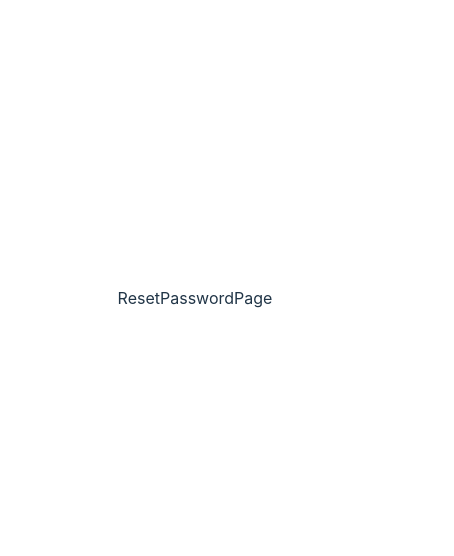
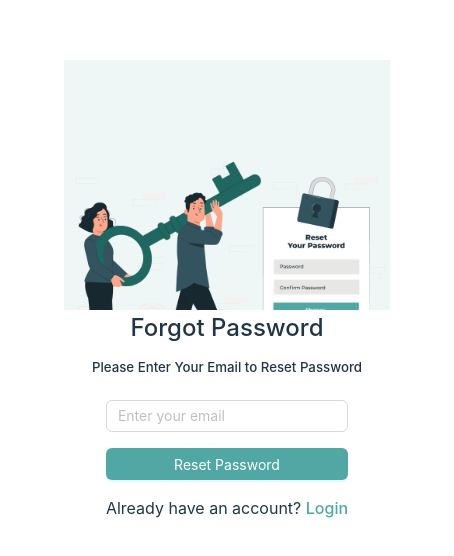
Before and after one commit to venkatJLK/Siriraj, a React (Vite) app: page /reset-password in a window 390 px wide. Shown: the part 124-680 px from the top of the page, 454 px wide, since content can reach past the window. Built offline with nearby package versions, Linux system fonts and the light colour scheme.

Commit message:
implemented reset password page

```diff
--- /dev/null
+++ b/src/pages/ResetPasswordPage.module.css
@@ -0,0 +1,103 @@
+.resetPasswordContainer {
+    height: 90vh;
+    width: 87vw;
+    display: flex;
+    flex-direction: row;
+    justify-content: center;
+    align-items: center;
+}
+
+/* Image Container */
+.card {
+    flex: 1;
+    display: flex;
+    justify-content: center;
+    align-items: center;
+}
+
+/* Image */
+.image {
+    width: 100%;
+    height: 100%;
+    object-fit: cover;
+}
+
+/* Form Container */
+.formContainer {
+    width: 50vw;
+    margin: auto;
+    display: flex;
+    flex-direction: column;
+    align-items: center;
+    gap: 1rem;
+}
+
+/* Form */
+.form {
+    display: flex;
+    flex-direction: column;
+    gap: 1rem;
+    justify-content: center;
+    align-items: center;
+}
+
+/* Button */
+.button {
+    width: 100%;
+    font-size: 16px;
+    background-color: rgba(81, 167, 163, 1);
+}
+
+/* Login Link */
+.loginLink {
+    color: rgba(81, 167, 163, 1);
+}
+
+/* Responsive Design */
+@media screen and (max-width: 1024px) {
+    .resetPasswordContainer {
+        width: 95vw;
+    }
+
+    .formContainer {
+        width: 60vw;
+    }
+}
+
+@media screen and (max-width: 768px) {
+    .resetPasswordContainer {
+        flex-direction: column;
+        height: auto;
+        width: 100vw;
+        padding: 2rem;
+    }
+
+    .card {
+        width: 100%;
+        justify-content: center;
+    }
+
+    .image {
+        width: 80%;
+        max-height: 300px;
+    }
+
+    .formContainer {
+        width: 80%;
+    }
+}
+
+@media screen and (max-width: 480px) {
+    .image {
+        width: 100%;
+        max-height: 250px;
+    }
+
+    .formContainer {
+        width: 90%;
+    }
+
+    .button {
+        font-size: 14px;
+    }
+}
--- a/src/pages/ResetPasswordPage.tsx
+++ b/src/pages/ResetPasswordPage.tsx
@@ -1,7 +1,49 @@
-import React from 'react'
+import React from "react";
+import styles from "./ResetPasswordPage.module.css";
+import resetpassword from "../assets/resetpassword.png";
+import { Input, Button } from "antd";
 
 export default function ResetPasswordPage() {
   return (
-    <div>ResetPasswordPage</div>
-  )
+    <div className={styles.resetPasswordContainer}>
+      {/* Left Section - Image */}
+      <div className={styles.card}>
+        <img
+          src={resetpassword}
+          alt="Reset Password Illustration"
+          className={styles.image}
+        />
+      </div>
+
+      {/* Right Section - Form */}
+      <div className={styles.formContainer}>
+        <div>
+          <h2 className={styles.heading}>Forgot Password</h2>
+          <h5 className={styles.subHeading}>
+            Please Enter Your Email to Reset Password
+          </h5>
+        </div>
+
+        <form className={styles.form}>
+          {/* Email Input */}
+          <Input
+            type="email"
+            placeholder="Enter your email"
+            className={styles.input}
+            required
+          />
+
+          {/* Reset Password Button */}
+          <Button type="primary" className={styles.button}>
+            Reset Password
+          </Button>
+
+          {/* Login Link */}
+          <p className={styles.loginText}>
+            Already have an account? <a href="/login" className={styles.loginLink}>Login</a>
+          </p>
+        </form>
+      </div>
+    </div>
+  );
 }
```
Also changed, not shown: src/assets/resetpassword.png (added).
